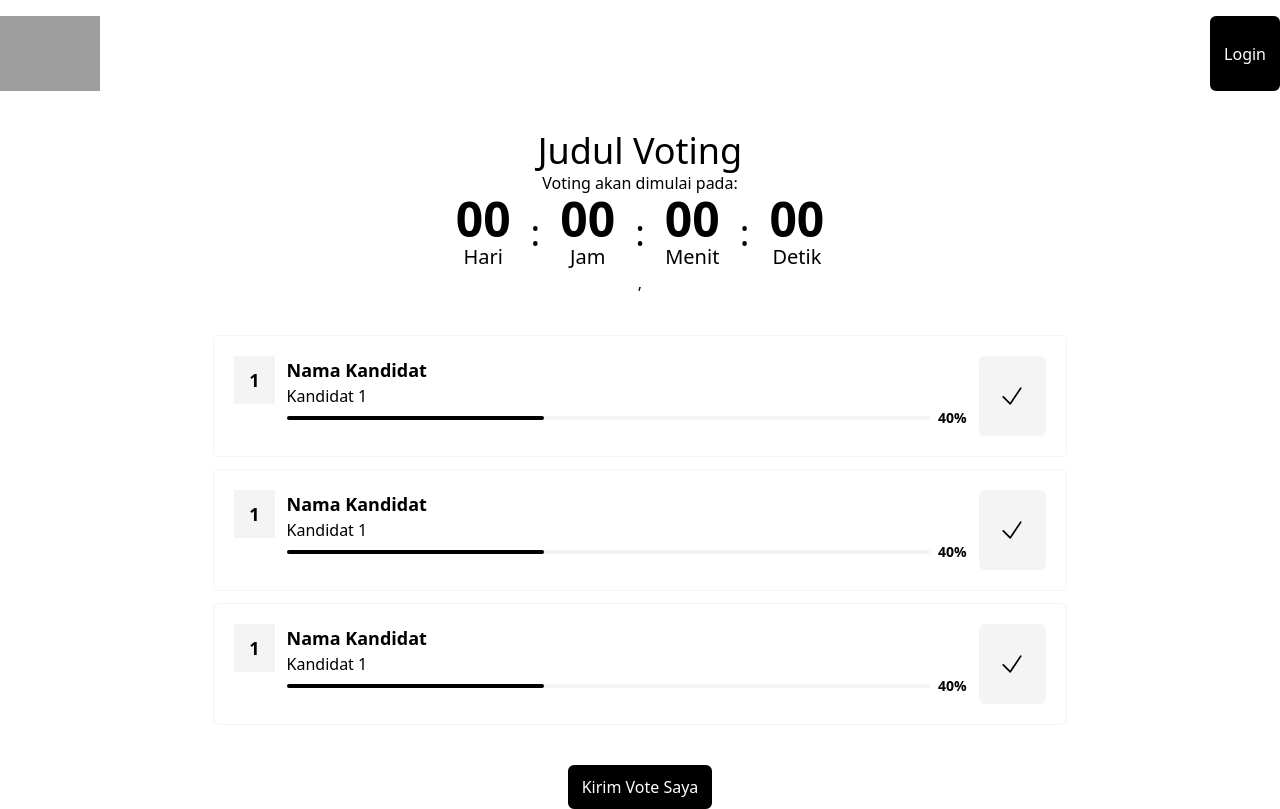
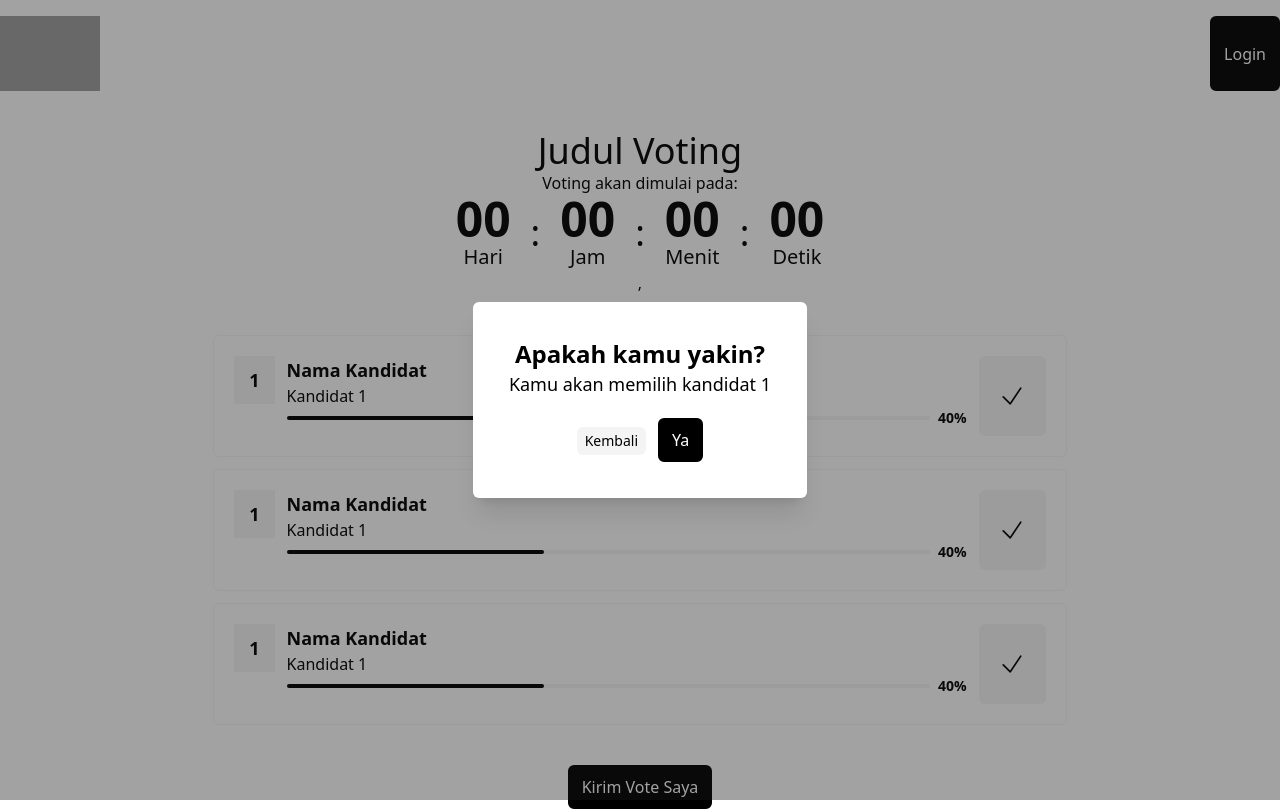
Before and after one commit to auzanxp/Next-Vote-App, a Next.js app: page /participant/1 in a window 1280 px wide. Both pictures are taken after a click on the button "Kirim Vote Saya". Built offline with nearby package versions, Linux system fonts and the light colour scheme; grey boxes are pictures that could not be loaded.

Commit message:
feat: add custom alert

```diff
--- /dev/null
+++ b/components/Alert.tsx
@@ -0,0 +1,79 @@
+import { useState } from "react";
+import Button from "./Button";
+import { createRoot } from "react-dom/client"
+
+interface Props {
+    isOpen?: boolean;
+    title?: string;
+    message?: string;
+    positiveBtnText?: string;
+    negativeBtnText?: string;
+    onPositiveClick?: () => void;
+    onNegativeClick?: () => void;
+}
+
+function Alert(props: Props) {
+    const [isOpen, setIsOpen] = useState(props.isOpen)
+    return (
+        <div
+            className={`relative z-10 ${!isOpen && 'hidden'}`}
+            role='dialog'
+            aria-modal='true'
+        >
+            <div className="fixed inset-0 bg-zinc-900 bg-opacity-40 transition-opacity">
+
+            </div>
+            <div className="fixed inset-0 z-10 overflow-y-auto">
+                <div className="flex min-h-full justify-center text-center items-center">
+                    <div className="relative transform overflow-hidden bg-white shadow-xl transition-all p-4 rounded-md">
+                        {/* conten */}
+                        <div className="w-full p-5 text-center">
+                            <p className="text-2xl font-bold">{props.title || 'Title'}</p>
+                            <p className="text-lg">{props.message || 'Message Here'}</p>
+                            <div className="space-x-3 mt-5">
+                                <button
+                                    className="text-sm bg-zinc-100 py-1 px-2 hover:bg-zinc-300 rounded-md"
+                                    onClick={() => {
+                                        props.onNegativeClick;
+                                        setIsOpen(false)
+                                    }}
+                                >
+                                    {props.negativeBtnText || 'Kembali'}
+                                </button>
+                                <Button
+                                    className={`${!props.onPositiveClick && 'hidden'}`}
+                                    text={props.positiveBtnText || 'Ya'}
+                                    onClick={() => {
+                                        props.onPositiveClick && props.onPositiveClick();
+                                        setIsOpen(false)
+                                    }}
+
+                                />
+                            </div>
+                        </div>
+                        {/* conten */}
+                    </div>
+                </div>
+            </div>
+
+        </div>
+    )
+}
+
+export default function showAlert(props: Props) {
+    const alert = document.createElement('div')
+    alert.id = 'alert'
+    document.body.appendChild(alert)
+    const root = createRoot(alert)
+    root.render(
+        <Alert
+            isOpen={true}
+            title={props.title}
+            message={props.message}
+            positiveBtnText={props.positiveBtnText}
+            negativeBtnText={props.negativeBtnText}
+            onPositiveClick={props.onPositiveClick}
+            onNegativeClick={props.onNegativeClick}
+        />
+    )
+}
--- a/pages/participant/[code].tsx
+++ b/pages/participant/[code].tsx
@@ -1,5 +1,6 @@
 import Head from "next/head";
 import { useRouter } from "next/router";
+import showAlert from "../../components/Alert";
 import Button from "../../components/Button";
 import CandidateItem from "../../components/CandidatItem";
 import CountDown from "../../components/CountDown/Countdown";
@@ -19,17 +20,26 @@ export default function DetailParticipant() {
                 <h1 className="text-4xl mt-10 text-center">Judul Voting</h1>
 
                 {/* timer */}
-                <CountDown/>
+                <CountDown />
                 {/* timer */}
 
                 <div className="mt-10 space-y-3 w-2/3 mx-auto">
                     <CandidateItem />
                     <CandidateItem />
-                    <CandidateItem/>
+                    <CandidateItem />
                 </div>
 
                 <div className="text-center mt-10">
-                    <Button text="Kirim Vote Saya"/>
+                    <Button
+                        text="Kirim Vote Saya"
+                        onClick={() =>
+                            showAlert({
+                                title: 'Apakah kamu yakin?',
+                                message: 'Kamu akan memilih kandidat 1',
+                                positiveBtnText: 'Ya',
+                                onPositiveClick() { },
+                            })}
+                    />
                 </div>
             </div>
         </div>
```
